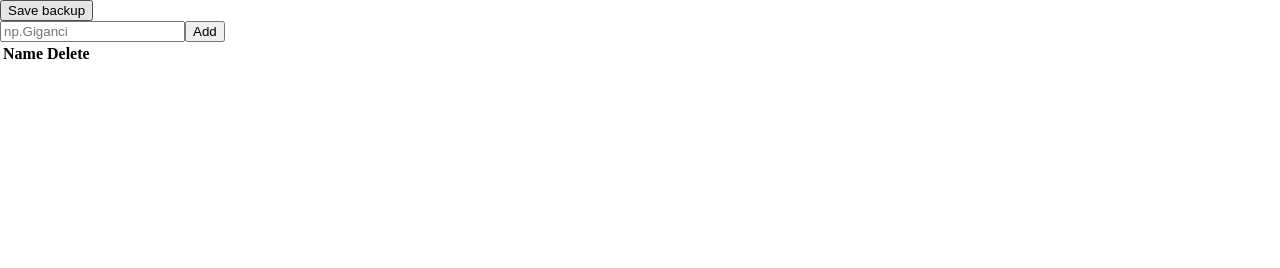
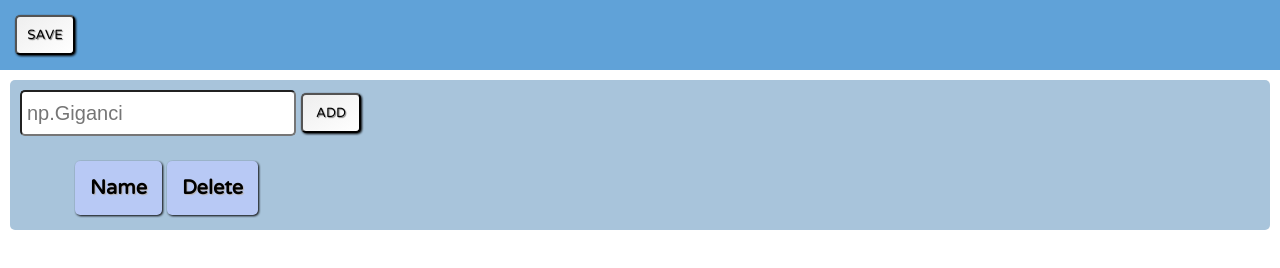
Before and after one commit to buuuudzik/twoj-turniej, a plain HTML site: page index.html in a window 1280 px wide. Drawn offline with nearby package versions, Linux system fonts and the light colour scheme.

Commit message:
Firstr touches in CSS

```diff
--- a/index.html
+++ b/index.html
@@ -3,8 +3,10 @@
 <head>
     <meta charset="UTF-8">
     <meta name="viewport" content="width=device-width, initial-scale=1.0">
-    <meta http-equiv="X-UA-Compatible" content="ie=edge">
+    <meta http-equiv="X-UA-Compatible" content="ie=edge,chrome=1">
     <title>Twój turniej</title>
+    <link rel="Shortcut icon" href="icon.png" />
+    <link rel="stylesheet" href="https://use.fontawesome.com/releases/v5.0.10/css/all.css" integrity="sha384-+d0P83n9kaQMCwj8F4RJB66tzIwOKmrdb46+porD/OvrJ+37WqIM7UoBtwHO6Nlg" crossorigin="anonymous">
     <link rel="stylesheet" href="https://use.fontawesome.com/releases/v5.0.10/css/all.css" integrity="sha384-+d0P83n9kaQMCwj8F4RJB66tzIwOKmrdb46+porD/OvrJ+37WqIM7UoBtwHO6Nlg" crossorigin="anonymous">
     <link href="https://fonts.googleapis.com/css?family=Karla|Varela+Round" rel="stylesheet">
     <script src="https://ajax.googleapis.com/ajax/libs/jquery/3.3.1/jquery.min.js"></script>
@@ -13,19 +15,19 @@
 </head>
 <body>
     <div id="backup">
-        <input type="button" class="save-backup" value="Save backup">
-        <input type="button" class="load-backup hidden" value="Load backup">
-        <input type="button" class="clear-backup" value="Clear backup">
+        <input type="button" class="save-backup btn" value="Save">
+        <input type="button" class="load-backup btn hidden" value="Load">
+        <input type="button" class="clear-backup btn" value="Clear">
     </div>
 
     <div id="add-result" class="hidden">
-        <div class="adding-result"><span class="host"></span><input type="number" min="0" class="host-goals">:<input type="number" class="guest-goals"><span class="guest"></span><input type="button" class="add-result" value="Add result"></div>
-        <input type="button" class="goto-league-view hidden" value="League">
-        <input type="button" class="goto-cup-view hidden" value="Cup">
+        <div class="adding-result"><span class="host"></span><input type="number" min="0" class="host-goals">:<input type="number" class="guest-goals"><span class="guest"></span><input type="button" class="add-result btn" value="Add result"></div>
+        <input type="button" class="goto-league-view btn hidden" value="League">
+        <input type="button" class="goto-cup-view btn hidden" value="Cup">
     </div>
 
     <div id="adding-teams" class="page">
-        <input type="text" min="3" class="team-name" placeholder="np.Giganci"></input><input type="button" class="add-team" value="Add"><input type="button" class="ready-teams hidden" value="Ready?">
+        <input type="text" min="3" class="team-name" placeholder="np.Giganci"></input><input type="button" class="add-team btn" value="Add"><input type="button" class="ready-teams btn hidden" value="Ready?"><br>
         <div class="table">
             <table class="added-teams">
                 <thead>
@@ -37,8 +39,8 @@
     </div>
 
     <div id="tour-settings" class="page hidden">
-        <input type="button" class="back-to-teams" value="Wstecz">
-        <input type="button" class="start-tour" value="Start tour">
+        <input type="button" class="back-to-teams btn" value="Wstecz">
+        <input type="button" class="start-tour btn" value="Start tour">
         <input type="text" min="3" class="tour-name" placeholder="np.Puchar Burmistrza Tczewa"></input>
         <select name="tour-type" id="tour-type">
             <option value="l" class="league-type">Liga</option>
@@ -53,7 +55,7 @@
         <div class="table">
             <table class="league-fixtures">
                 <thead>
-                    <tr><th>Host</th><th>Result</th><th>Guest</th></tr>
+                    <tr><th>Host</th><th></th><th>Guest</th></tr>
                 </thead>
                 <tbody></tbody>
             </table>
--- a/style.css
+++ b/style.css
@@ -1,6 +1,7 @@
 body {
     margin: 0;
     padding: 0;
+    font-family: 'Varela Round', sans-serif;
 }
 
 .hidden {
@@ -10,13 +11,104 @@ body {
 .first,
 .league-table tr:nth-child(1) .position {
     background-color: #ffd700;
+    box-shadow: 1px 1px 1px black;
 }
 .second,
 .league-table tr:nth-child(2) .position {
     background-color: #c0c0c0;
+    box-shadow: 1px 1px 1px black;
 }
 .third,
 .league-table tr:nth-child(3) .position {
     color: #ffffff;
     background-color: #744705;
+    box-shadow: 1px 1px 1px black;
 }
+
+.btn {
+    text-transform: uppercase;
+    min-width: 60px;
+    height: 40px;
+    border-radius: 5px;
+    background: linear-gradient(to right bottom, #eeeeee, #ffffff);
+    filter: drop-shadow(1px 1px 1px #000000);
+    font-family: 'Varela Round', sans-serif;
+    text-shadow: 1px 1px 1px grey;
+}
+.btn-active {
+    filter: drop-shadow(2px 2px 2px #ffff00);
+}
+
+input[type="text"], input[type="number"], select {
+    display: inline-flex;
+    vertical-align: middle;
+    height: 40px;
+    margin-right: 5px;
+    padding-left: 5px;
+    border-radius: 5px;
+    font-size: 20px;
+}
+
+.added-teams, .league-revenge {
+    font-size: 20px;
+}
+
+#adding-teams, #add-result {
+    padding: 10px;
+    border-radius: 5px;
+    margin: 10px;
+    background-color: rgb(168, 196, 219);
+}
+
+.host-goals, .guest-goals {
+    width: 50px;
+}
+
+.ready-teams, .add-result {
+    margin-left: 10px;
+}
+
+#backup {
+    padding: 10px;
+    margin-bottom: 5px;
+    background-color: rgb(96, 162, 216);
+}
+#backup > * {
+    margin: 5px;
+}
+
+#league-view {
+    text-align: center;
+    vertical-align: middle;
+    font-size: 30px;
+}
+
+.table {
+    display: inline-flex;
+    margin-top: 20px;
+    margin-left: 50px;
+    filter: drop-shadow(1px 1px 1px black);
+}
+
+th, td  {
+    padding: 15px;
+    border-radius: 5px;
+    text-shadow: 1px 1px 1px #b7b2b2;
+}
+
+.league-fixtures, .league-table {
+    border-radius: 5px;
+    padding: 10px;
+    background-color: rgb(226, 232, 238);
+}
+
+table, th, td {
+    border-spacing: 5px;
+ }
+ .league-fixtures th:nth-child(1) {
+    background-color: none;
+ }
+
+ thead {
+     background-color: #b8c9f5;
+ }
```
